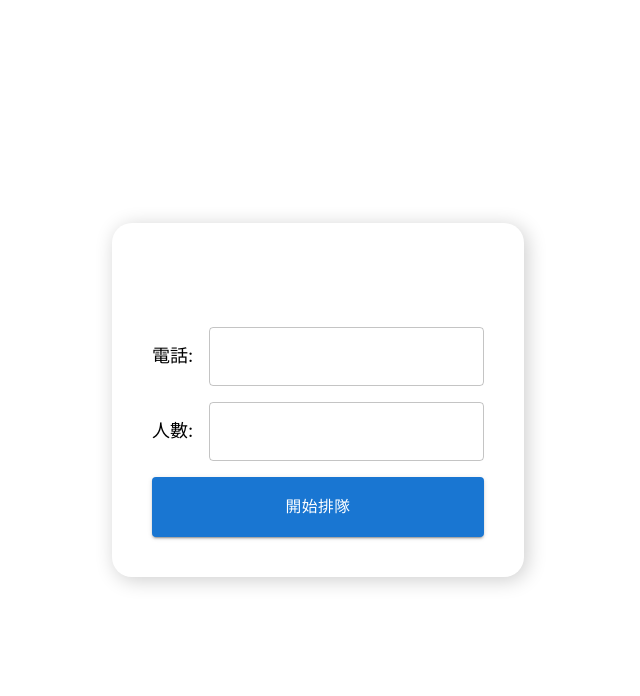
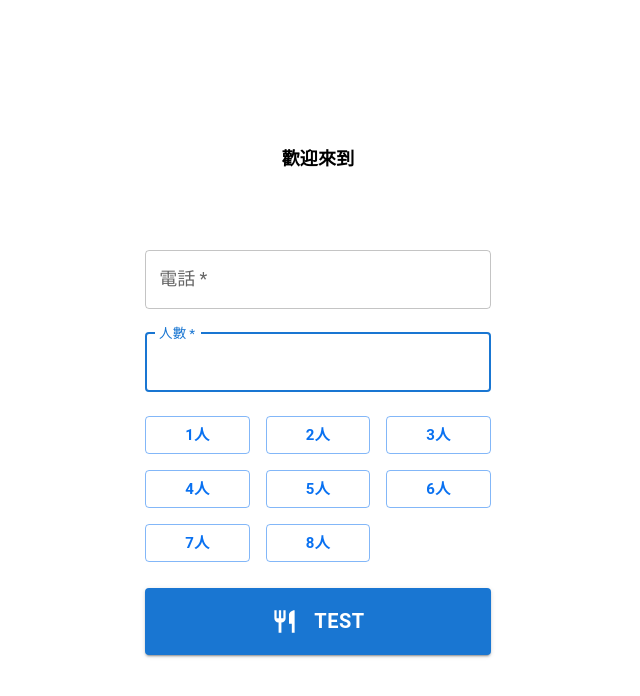
Before and after one commit to ivanfungg/nextjsTest, a Next.js app: page / in a window 1280 px wide. Shown: the top 696 px of the page, without its empty margins (322-962 px from the left). Built offline with nearby package versions, Linux system fonts and the light colour scheme; no server answers; the database is empty.

Commit message:
change ui

```diff
--- a/pages/index.js
+++ b/pages/index.js
@@ -2,8 +2,7 @@ import Head from 'next/head';
 import styles from '../styles/Home.module.css';
 import Link from 'next/link'
 import { initializeApp } from "firebase/app";
-import { getAnalytics } from "firebase/analytics";
-import { getDatabase, ref, onValue, set, get,child} from "firebase/database";
+import { getDatabase, ref, onValue, set, get,child,serverTimestamp} from "firebase/database";
 import {useState, useEffect} from "react"
 import { useSearchParams } from 'next/navigation';
 import { useRouter } from 'next/router'
@@ -14,6 +13,11 @@ import Button from '@mui/material/Button';
 import CloseIcon from '@mui/icons-material/Close';
 import TextField from '@mui/material/TextField';
 
+import { createTheme,ThemeProvider } from '@mui/material/styles';
+import { Typography, AppBar, Card, CardActions,
+  CardContent,CssBaseline,Grid,Toolbar,Container } from "@mui/material";
+
+import RestaurantIcon from '@mui/icons-material/Restaurant';
 
 export default function Home() {
 
@@ -21,15 +25,13 @@ export default function Home() {
   const [phoneNumber, setPhoneNumer] = useState("")
   const [pplNumber,setPplNumber] = useState("")
   const [showAlert,setShowAlert] = useState(false)
-
   const router = useRouter()
+  const searchParams = useSearchParams();
+  const key = router.query.key;
 
 
-  const searchParams = useSearchParams();
-
-  const key = router.query.key;
-
   useEffect(()=>{
+    //document.body.style.backgroundColor = "#D0D0D0"
     const db = getDatabase();
 
     if (router.isReady){
@@ -43,7 +45,6 @@ export default function Home() {
     })
   }
 
-
   },[router.isReady])
 
   const pad =(num, size) =>{
@@ -51,10 +52,25 @@ export default function Home() {
     while (num.length < size) num = "0" + num;
     return num;
   }
+  const isNumeric =(value)=> {
+      return /^\d+$/.test(value);
+  }
 
   const onClickSubmit =()=>{
-    setData(phoneNumber)
+
     const db = getDatabase();
+    var phoneOk = false
+    var numPplOk = false
+
+    if(phoneNumber.length === 8 && isNumeric(phoneNumber)){
+      phoneOk = true
+
+      }
+    if(isNumeric(pplNumber)){
+      numPplOk = true
+    }
+
+    if (phoneOk && numPplOk){
 
         get(child(ref(db),"key/"+key)).then((snapshot)=>{
           if (snapshot.exists()){
@@ -66,14 +82,15 @@ export default function Home() {
                 let changedCount = snapshot.val()+1
                 set(ref(db, 'count/' + key), changedCount)
                 set(ref(db, 'queue/' + key +"/"+ phoneNumber), {
-            numPeople: pplNumber
+                  numPeople: pplNumber,
+                  ticketNumber:snapshot.val(),
+                  ticketCode: ticket,
+                  createdAt: serverTimestamp()
                 })
 
-          router.push("/posts/first-post/?key=" + phoneNumber +"&code=" + key + "&ticket=" + ticket)
+                router.push("/posts/first-post/?key=" + phoneNumber +"&code=" + key)
                 }
-
               })
-
 
             }else{
               setShowAlert(true)
@@ -81,11 +98,14 @@ export default function Home() {
           })
 
           setPhoneNumer("")
+          setPplNumber("")
+    }else{
+      setShowAlert(true)
+    }
   }
   const alert = () =>{
     if(showAlert){
       return(
-
 
         <Alert
          severity="error"
@@ -103,19 +123,45 @@ export default function Home() {
           }
           sx={{ mb: 2, position:"absolute", bottom:0, width:"90%"}}
         >
-          key error
+          輸入資料不正確
         </Alert>
-
-
-
-
       )
     }
   }
+  const onPressNumButton = (num) =>{
+    setPplNumber(num)
 
+  }
+  const theme = createTheme({
+    typography: {
+
+      button: {
+        fontSize: 15,
+        fontWeight: 700,
+      },
+    },
+    status: {
+      danger: '#e53e3e',
+    },
+    palette: {
+      primary: {
+        main: '#0971f1',
+        darker: '#053e85',
+      },
+      neutral: {
+        main: '#64748B',
+        contrastText: '#fff',
+      },
+      secondary:{
+        main: '#AFCBF5',
+        contrastText: '#0052CE',
+
+      }
+    },
+  });
 
   return (
-    <div className={styles.container}>
+    <div style={{display: 'flex',  justifyContent:'center', alignItems:'center', height: '100vh'}}>
       <Head>
         <title>testApp</title>
         <link rel="icon" href="/favicon.ico" />
@@ -123,92 +169,119 @@ export default function Home() {
 
       <main>
 
+        <Box
+        sx={{ p: 1, display:'flex',flexDirection:"column",
+        gap: 2, boxShadow:"3px 3px 20px rgba(0,0,0,0.0)",
+         borderRadius:2, alignItems:"center", margin:5,
+         backgroundColor:"white", maxWidth:400}}>
 
 
+          <div style = {{display:'flex', flexDirection:"row"}}>
+          <Typography sx={{fontWeight:"700"}}>歡迎來到</Typography>
+          </div>
 
-        <Box
-        sx={{ p: 5, display:'flex',flexDirection:"column",gap: 2, boxShadow:"3px 3px 20px rgba(0,0,0,0.2)", borderRadius:5, alignItems:"center"}}>
-           <h1 >{data}</h1>
-          <div style = {{display:"flex",alignItems:"center"}}>
-          <text>電話:</text>
-          <TextField sx = {{marginLeft:2}}
+           <Typography  color='primary' variant='h4' align='center'
+           sx={{fontWeight:"700"}}
+
+           >{data}</Typography>
+
+
+          <div style = {{marginTop:30, display:"flex",alignItems:"center",width:"90%",flexDirection:"column"}}>
+          <TextField
+              margin="normal"
+              required
+              fullWidth
+              id="phone"
+              label="電話"
+              name="phone"
+              autoComplete="phone"
+              autoFocus
               value = {phoneNumber}
               onChange={(event)=> setPhoneNumer(event.target.value)}
             />
+            <TextField
+              margin="normal"
+              required
+              fullWidth
+              id="number"
+              label="人數"
+              name="phone"
+              autoFocus
+              value = {pplNumber}
+              onChange={(event)=> setPplNumber(event.target.value)}
+            />
+          {/* <TextField sx = {{marginLeft:2, width:"100%"}}
+                    value = {phoneNumber}
+                    onChange={(event)=> setPhoneNumer(event.target.value)}
+                    /> */}
           </div>
 
-          <div style = {{display:"flex",alignItems:"center"}}>
-          <text>人數:</text>
-          <TextField sx = {{marginLeft:2}}
+          {/* <div style = {{display:"flex",alignItems:"center", width:"90%",marginBottom:20 }}>
+          <Typography variant='h6' sx={{width:70, fontWeight:"700"}}>人數:</Typography>
+          <TextField sx = {{marginLeft:2, width:"100%"}}
                     value = {pplNumber}
                     onChange={(event)=> setPplNumber(event.target.value)}
                     />
 
+          </div> */}
+          <ThemeProvider theme={theme}>
+          <div style = {{width:"90%", marginBottom:10}}>
+
+          <Grid  container spacing={{ xs: 1, md: 2 }} columns={{ xs: 4, sm: 8, md: 12 }}>
+              <Grid item  xs={1} sm={2} md={4}>
+                <Button  variant="outlined" fullWidth
+                onClick={()=>onPressNumButton(1)}>1人</Button>
+              </Grid>
+
+              <Grid item  xs={1} sm={2} md={4}>
+                <Button variant="outlined" fullWidth
+                onClick={()=>onPressNumButton(2)}>2人</Button>
+              </Grid>
+
+              <Grid item  xs={1} sm={2} md={4}>
+                <Button variant="outlined" fullWidth
+                onClick={()=>onPressNumButton(3)}>3人</Button>
+              </Grid>
+
+              <Grid item  xs={1} sm={2} md={4}>
+                <Button variant="outlined" fullWidth
+                onClick={()=>onPressNumButton(4)}>4人</Button>
+              </Grid>
+
+              <Grid item  xs={1} sm={2} md={4}>
+                <Button variant="outlined" fullWidth
+                onClick={()=>onPressNumButton(5)}>5人</Button>
+              </Grid>
+
+              <Grid item  xs={1} sm={2} md={4}>
+                <Button variant="outlined" fullWidth
+                onClick={()=>onPressNumButton(6)}>6人</Button>
+              </Grid>
+              <Grid item  xs={1} sm={2} md={4}>
+                <Button variant="outlined" fullWidth
+                onClick={()=>onPressNumButton(7)}>7人</Button>
+              </Grid>
+              <Grid item  xs={1} sm={2} md={4}>
+                <Button variant="outlined" fullWidth
+                onClick={()=>onPressNumButton(8)}>8人</Button>
+              </Grid>
+            </Grid>
             </div>
-          <Button sx = {{p:2,width:"100%"}}
+          </ThemeProvider>
+
+          <Button sx = {{p:2, width:"90%", fontWeight:"700", fontSize:20}}
             variant="contained"
             onClick={()=>onClickSubmit()}>
-              開始排隊
+              <RestaurantIcon sx={{mr:2}}/>
+              test
         </Button>
 
         </Box>
 
         {alert()}
 
+      </main>
+      </div>
 
-      </main>
-
-
-      <style jsx>{`
-        main {
-          padding: 5rem 0;
-          flex: 1;
-          display: flex;
-          flex-direction: column;
-          justify-content: center;
-          align-items: center;
-        }
-        footer {
-          width: 100%;
-          height: 100px;
-          border-top: 1px solid #eaeaea;
-          display: flex;
-          justify-content: center;
-          align-items: center;
-        }
-        footer img {
-          margin-left: 0.5rem;
-        }
-        footer a {
-          display: flex;
-          justify-content: center;
-          align-items: center;
-          text-decoration: none;
-          color: inherit;
-        }
-        code {
-          background: #fafafa;
-          border-radius: 5px;
-          padding: 0.75rem;
-          font-size: 1.1rem;
-          font-family: Menlo, Monaco, Lucida Console, Liberation Mono,
-            DejaVu Sans Mono, Bitstream Vera Sans Mono, Courier New, monospace;
-        }
-      `}</style>
-
-      <style jsx global>{`
-        html,
-        body {
-          padding: 0;
-          margin: 0;
-          font-family: -apple-system, BlinkMacSystemFont, Segoe UI, Roboto,
-            Oxygen, Ubuntu, Cantarell, Fira Sans, Droid Sans, Helvetica Neue,
-            sans-serif;
-        }
-        * {
-          box-sizing: border-box;
-        }
-      `}</style>
-    </div>
       )
 }
```
Also changed, not shown: pages/posts/first-post.js (+96 -23 lines), 1 other file (tests, documents, lock files or other folders). Lines whose indentation alone changed are shown as unchanged.
